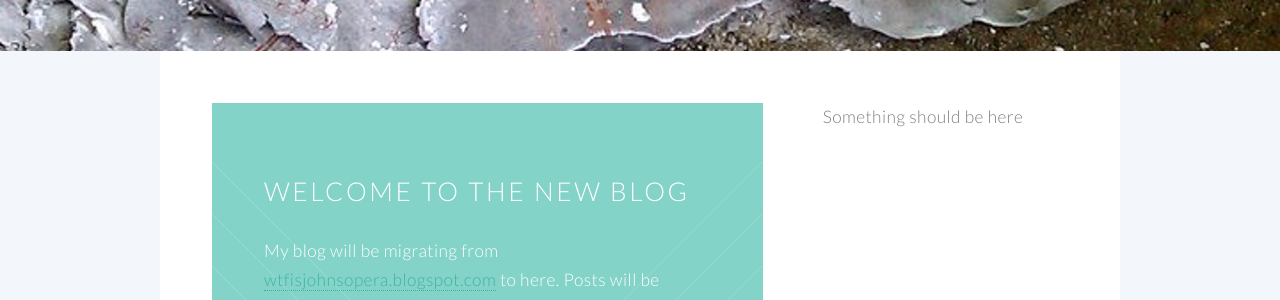
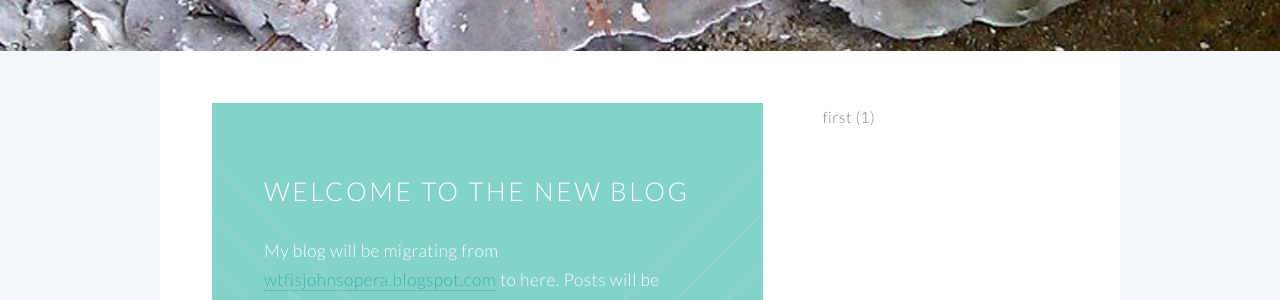
Before and after one commit to j5awry/j5awry.github.io, a Jekyll site: the page built from blog.html, in a window 1280 px wide and 900 px high, scrolled down 314 px. Shown: the part 154-454 px from the top of the window. Built offline with Jekyll 4.4.1, drawn with Linux system fonts in a browser that asks for light colours.

Commit message:
issue #5 and issue #6 sidebar added, tags are being grabbed and sized

```diff
--- a/_posts/2016-09-09-first-post.markdown
+++ b/_posts/2016-09-09-first-post.markdown
@@ -3,6 +3,8 @@ layout: post
 title:  "Welcome to the New Blog"
 date:   2016-09-09
 permalink: /first-post.html
+tags:
+  - first
 ---
 
 My blog will be migrating from [wtfisjohnsopera.blogspot.com](http://wtfisjohnsopera.blogspot.com) to here. Posts will be infrequent. They may contain posts about music, technology, programming, angst, or maybe, possibly, even comics. I haven't decided how to use the space yet. The space now exists though, so, as was so famously put "Build it, and they will come."
--- a/blog.html
+++ b/blog.html
@@ -17,6 +17,7 @@ layout: default
                 <section class="content">
                     <ul class="posts">
                     {% for post in site.posts %}
+                        {% if post.tags contains "first" %}
                         <li class="wrapper {% if forloop.first %} style2 {% else %} style1 {% endif %}">
                           <h2><a href="{{ post.url }}">{{ post.title }}</a></h2>
                             {{ post.excerpt }}
@@ -25,6 +26,7 @@ layout: default
                                     <li><a href="{{ post.url }}" class="button">Read more</a></li>
                                 </ul></section>
                         </li>
+                        {% endif %}
                     {% endfor %}
                     </ul>
                 </section>
@@ -34,12 +36,18 @@ layout: default
             <div class="4u">
                 <div class="sidebar">
                     <section>
-                        <p>
-                            Something should be here
-                        </p>
+                        <ul>
+                            {% assign tags = site.tags | sort %}
+                            {% for tag in tags %}
+                                <li style="font-size:{{ tag | last | size  | times: 10 | plus: 80 }}%;">
+                                {{ tag[0] | replace:'-', ' ' }} ({{ tag | last | size}})
+                                </li>
+                            {% endfor %}
+                        </ul>
                     </section>
                 </div>
             </div>
         </div>
+
     </section>
 </article>
```
